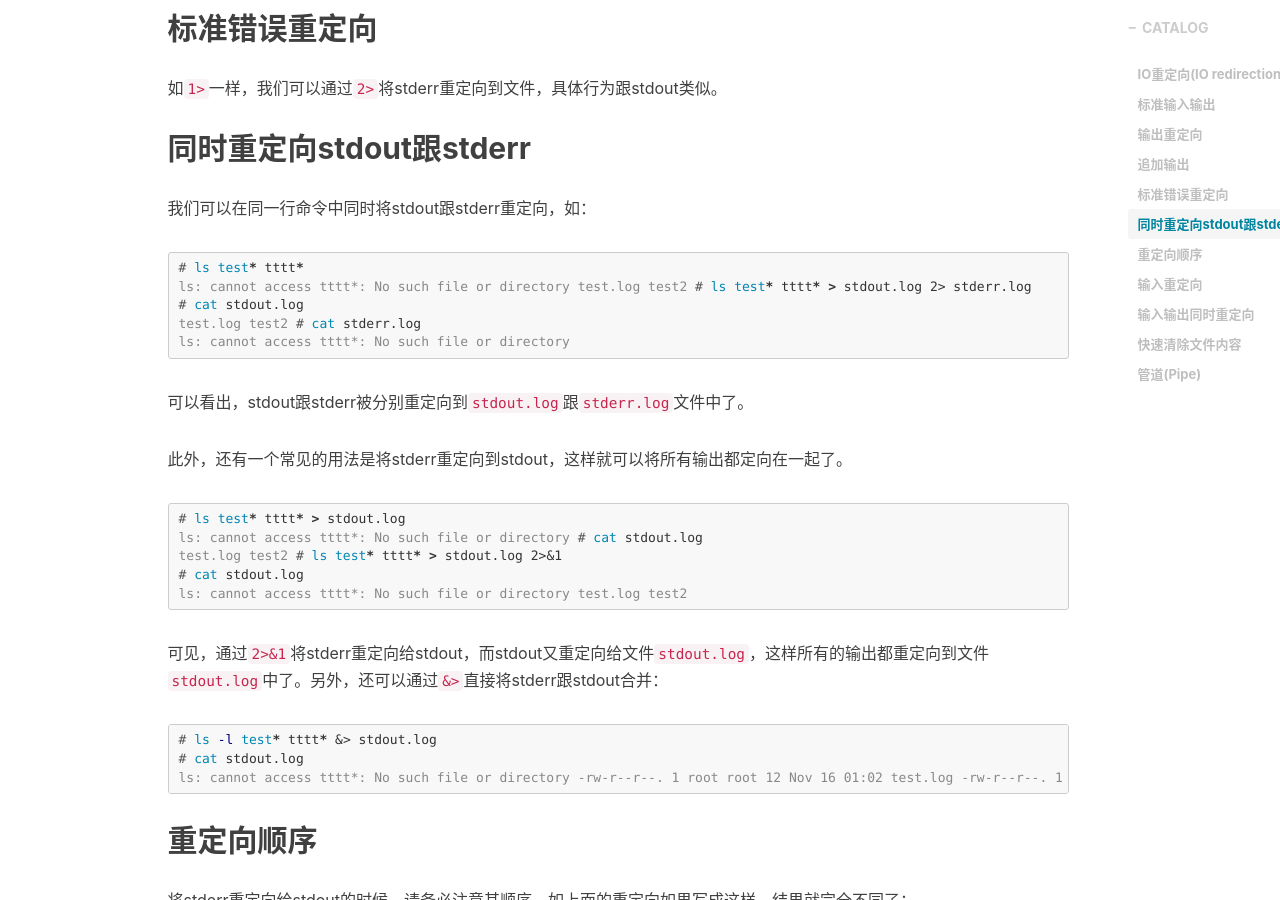
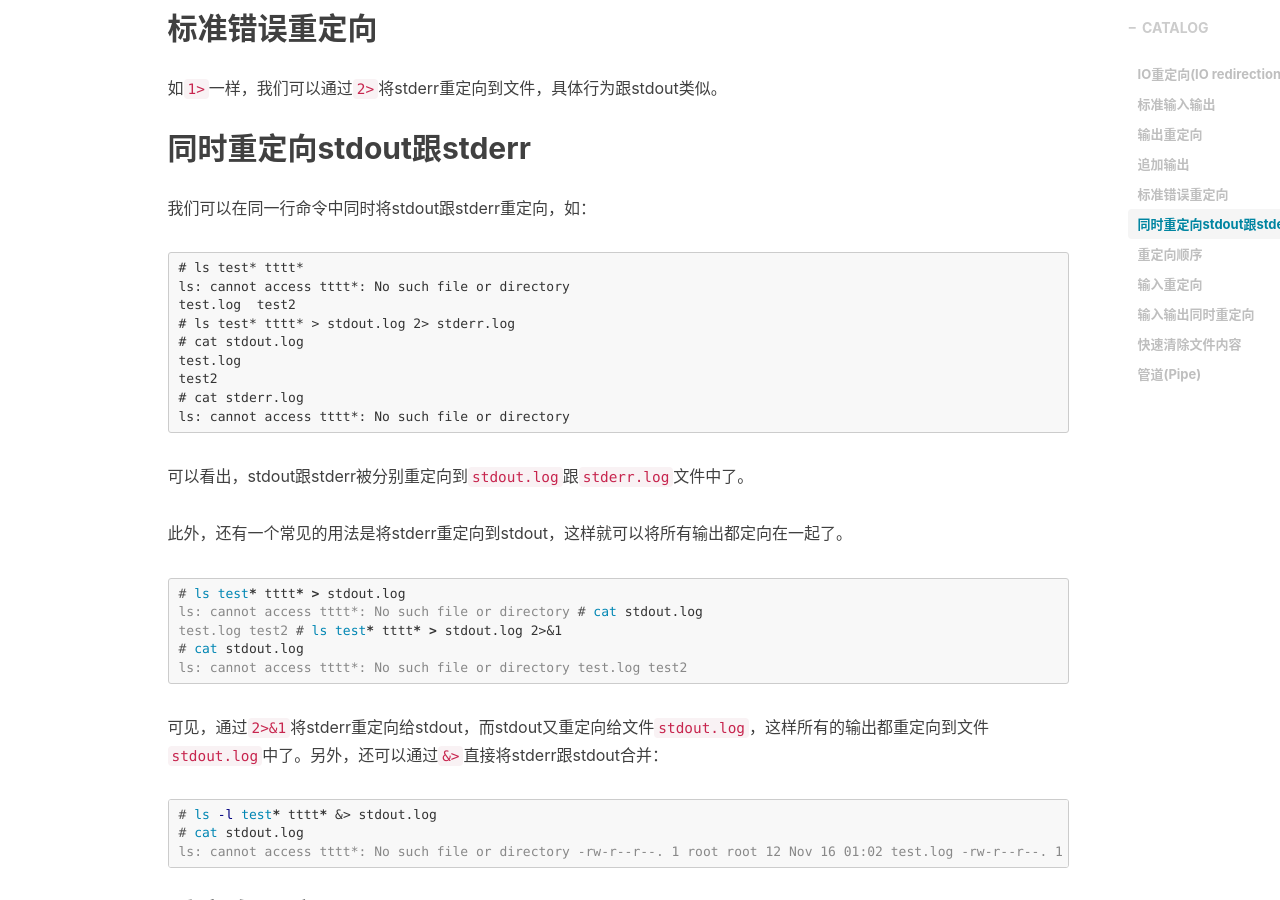
Before and after one commit to keysaim/keysaim.github.io, a Jekyll site: the page built from _posts/2017-11-16-linux-study-io-pipe.md, in a window 1280 px wide and 900 px high, scrolled down 2337 px. Built offline with Jekyll 4.4.1, drawn with Linux system fonts in a browser that asks for light colours; nearby versions of some CDN libraries; comment, search, counter and statistics services are not loaded.

Commit message:
Try fix the code in one line issue

````diff
--- a/_posts/2017-11-16-linux-study-io-pipe.md
+++ b/_posts/2017-11-16-linux-study-io-pipe.md
@@ -81,8 +81,7 @@ hello
 
 我们可以在同一行命令中同时将stdout跟stderr重定向，如：
 
-```terminal
-
+```
 # ls test* tttt*
 ls: cannot access tttt*: No such file or directory
 test.log  test2
````
